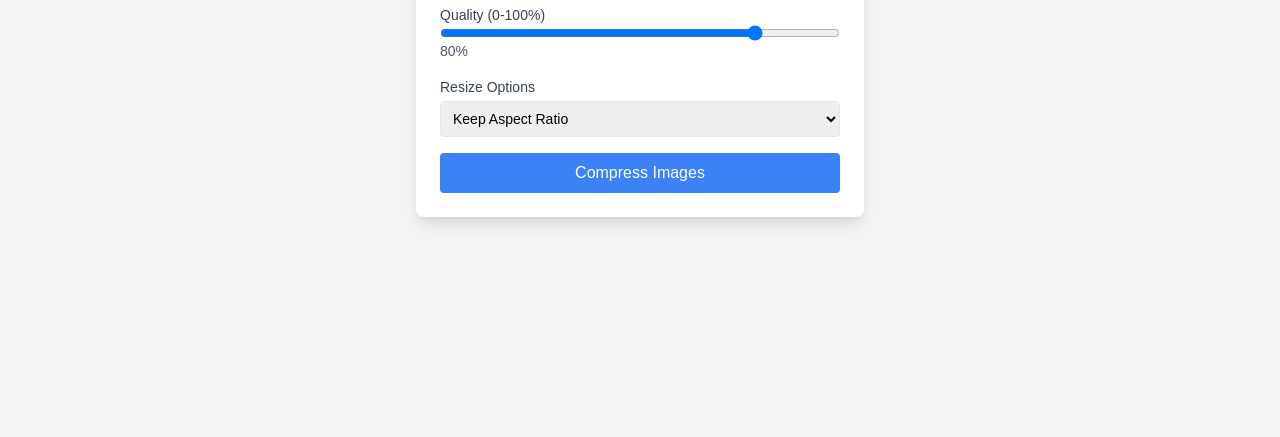
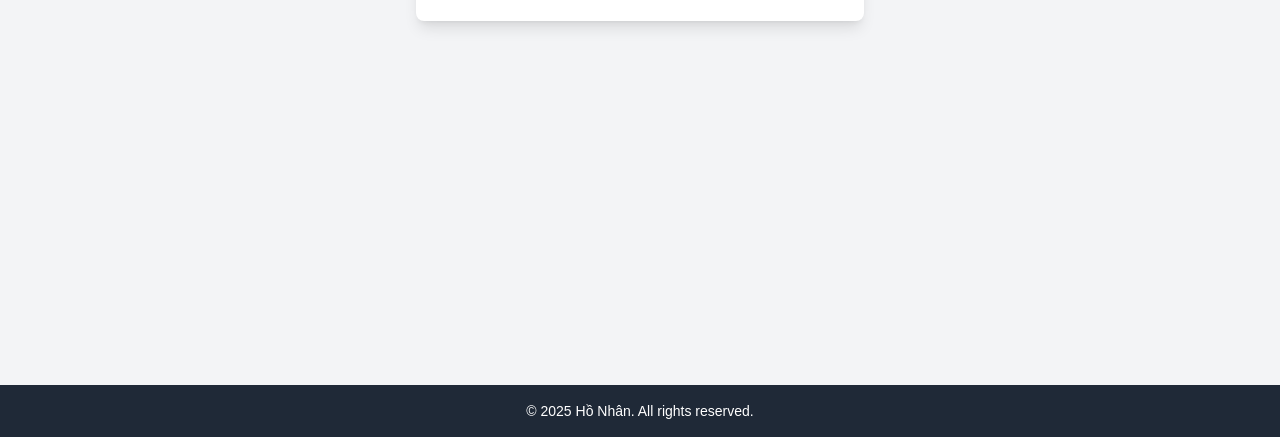
Before and after one commit to honhan0904/image-compress, a plain HTML site: page index.html in a window 1280 px wide. Shown: the part 363-800 px from the top of the page. Drawn offline with nearby package versions, Linux system fonts and the light colour scheme.

Commit message:
Update index.html

```diff
--- a/index.html
+++ b/index.html
@@ -48,8 +48,8 @@
   <!-- Liên kết file CSS riêng -->
   <link rel="stylesheet" href="styles.css">
 </head>
-<body class="bg-gray-100 flex items-center justify-center min-h-screen">
-  <div class="bg-white p-6 rounded-lg shadow-lg w-full max-w-md">
+<body class="bg-gray-100 flex flex-col items-center justify-between min-h-screen">
+  <div class="bg-white p-6 rounded-lg shadow-lg w-full max-w-md my-6">
     <h1 class="text-2xl font-bold mb-4 text-center">Batch Image Compressor</h1>
 
     <div class="mb-4">
@@ -92,6 +92,10 @@
     </div>
   </div>
 
+  <footer class="bg-gray-800 text-white w-full py-4 text-center">
+    <p class="text-sm">&copy; 2025 Hồ Nhân. All rights reserved.</p>
+  </footer>
+
   <!-- Tải các thư viện và script.js -->
   <script src="https://unpkg.com/pica@9.0.1/dist/pica.min.js"></script>
   <script src="https://unpkg.com/jszip@3.10.1/dist/jszip.min.js"></script>
```
